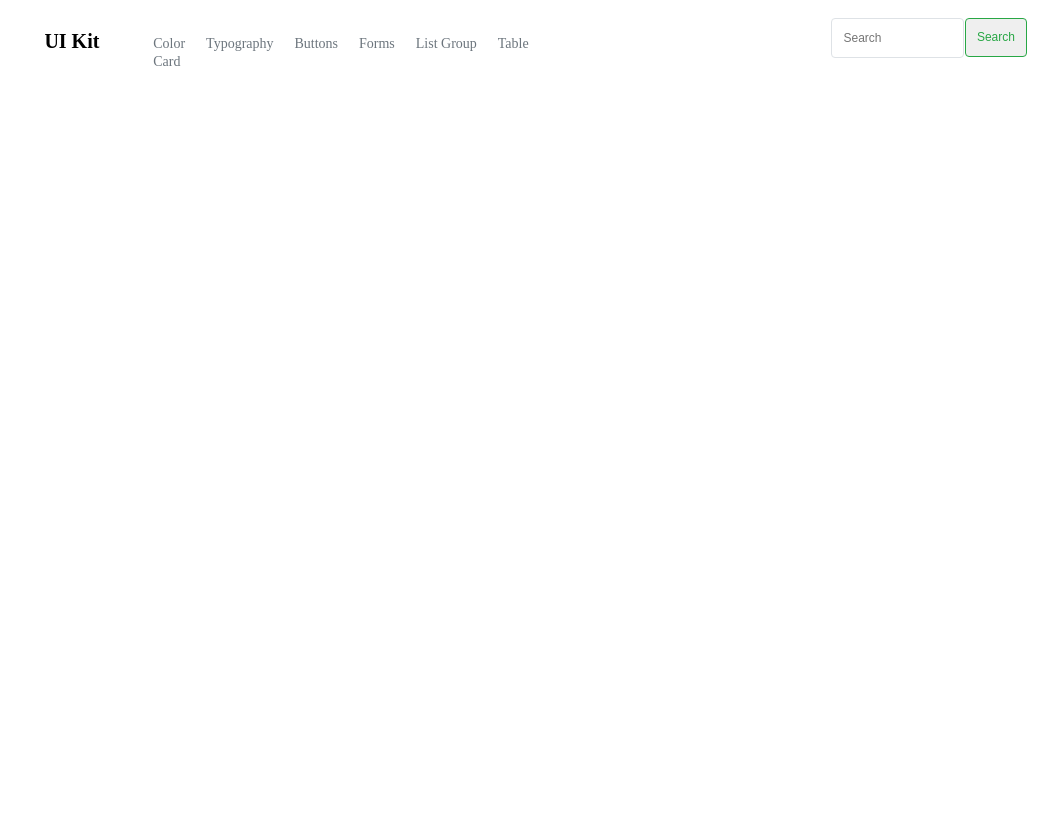
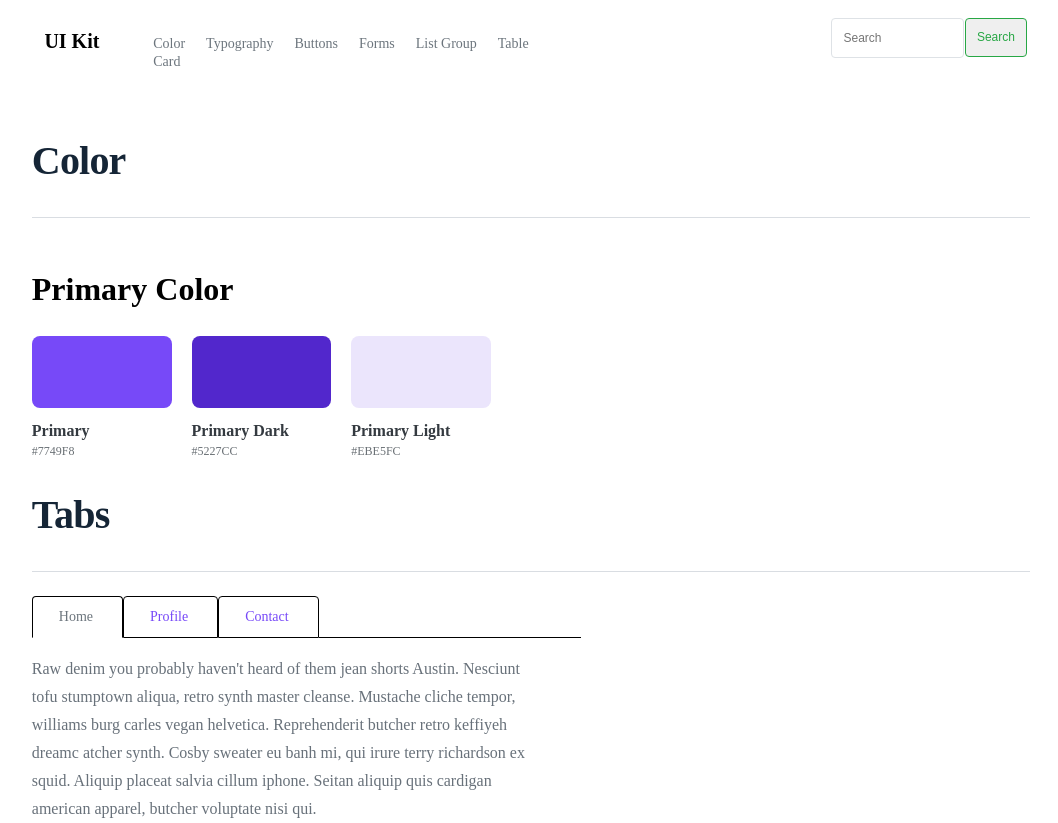
Before and after one commit to dubbyding/lf-itrn, a plain HTML site: page assignment/design-5/index.html in a window 1280 px wide. Shown: the whole page, without its empty margins (109-1167 px from the left). Before the commit the page ends 800 px from the top, so only its background shows below. Drawn offline with Linux system fonts and the light colour scheme.

Commit message:
tabs part complete

```diff
--- a/assignment/design-5/assets/css/layout.css
+++ b/assignment/design-5/assets/css/layout.css
@@ -29,3 +29,50 @@
 	padding: 11px 0 12px 0;
 	width: 31%;
 }
+.section-heading {
+	padding: 32px 0;
+}
+.color-section-heading {
+	padding: 52px 0 27px 0;
+}
+.color-area {
+	width: 100%;
+}
+.color-box {
+	width: 14%;
+	float: left;
+}
+.color-box:not(:first-child) {
+	margin-left: 2%;
+}
+.color-class {
+	width: 100%;
+	padding: 36px 0;
+	border-radius: 8px;
+}
+.color-detail {
+	margin: 13px 0 0 0;
+}
+.color-detail-hex {
+	margin: 4px 0 0 0;
+}
+.tabs-section-body {
+	width: 55%;
+	margin-top: 24px;
+}
+.actual-tabs {
+	width: 100%;
+}
+.tabs-name {
+	float: left;
+	padding: 9px 29px 10px 26px;
+}
+.empty-tab {
+	float: none;
+	overflow: hidden;
+	padding: 11.5px 0;
+}
+.tab-content {
+	width: 90%;
+	margin-top: 17px;
+}
--- a/assignment/design-5/assets/css/style.css
+++ b/assignment/design-5/assets/css/style.css
@@ -48,3 +48,76 @@
 
 	color: #28a745;
 }
+.body {
+	padding: 0 11%;
+}
+.section-heading {
+	font-style: normal;
+	font-weight: 700;
+	font-size: 40px;
+	line-height: 48px;
+	letter-spacing: -0.02em;
+
+	/* Heading/Title Color */
+
+	color: #152536;
+	border-bottom: 1px solid #d9dde2;
+}
+.color-section-heading {
+	font-style: normal;
+	font-weight: 600;
+	font-size: 32px;
+	line-height: 39px;
+}
+.color-detail-heading {
+	font-style: normal;
+	font-weight: 600;
+	font-size: 16px;
+	line-height: 19px;
+
+	/* Dark */
+
+	color: #343a40;
+}
+.color-detail-hex {
+	font-style: normal;
+	font-weight: 400;
+	font-size: 12px;
+	line-height: 15px;
+	/* identical to box height */
+
+	/* Body Text Color */
+
+	color: #6b7176;
+}
+.tabs-name {
+	font-style: normal;
+	font-weight: 500;
+	font-size: 14px;
+	line-height: 21px;
+	/* identical to box height, or 150% */
+
+	/* Primary/Color */
+
+	color: #7749f8;
+	border: 1px solid black;
+	border-radius: 4px 4px 0 0;
+}
+.current-active-tab {
+	color: #6c757d;
+	border-bottom: 1px solid white;
+}
+.empty-tab {
+	border-bottom: 1px solid black;
+}
+.tab-content {
+	font-style: normal;
+	font-weight: 400;
+	font-size: 16px;
+	line-height: 28px;
+	/* or 175% */
+
+	/* Body Text / Base Color */
+
+	color: #68717a;
+}
--- a/assignment/design-5/index.html
+++ b/assignment/design-5/index.html
@@ -15,7 +15,7 @@
                 Estimated time 20 mins
                 Actual Time 33 mins
         -->
-		<header class="header">
+		<header class="header clearfix">
 			<div class="header-logo">UI Kit</div>
 			<nav class="navigation">
 				<div class="navigation-list">
@@ -38,5 +38,68 @@
 				<input type="button" value="Search" class="header-button-area" />
 			</form>
 		</header>
+		<div class="body">
+			<!--
+			Color Section:-
+				Estimated time 20 mins
+				Actual Time 20mins 32secs
+		-->
+			<div class="color-section">
+				<div class="section-heading">Color</div>
+				<div class="color-section-heading">Primary Color</div>
+				<div class="color-area clearfix">
+					<div class="color-box">
+						<div class="color-class" style="background-color: #7749f8"></div>
+						<div class="color-detail">
+							<p class="color-detail-heading">Primary</p>
+							<p class="color-detail-hex">#7749F8</p>
+						</div>
+					</div>
+					<div class="color-box">
+						<div class="color-class" style="background-color: #5227cc"></div>
+						<div class="color-detail">
+							<p class="color-detail-heading">Primary Dark</p>
+							<p class="color-detail-hex">#5227CC</p>
+						</div>
+					</div>
+					<div class="color-box">
+						<div class="color-class" style="background-color: #ebe5fc"></div>
+						<div class="color-detail">
+							<p class="color-detail-heading">Primary Light</p>
+							<p class="color-detail-hex">#EBE5FC</p>
+						</div>
+					</div>
+				</div>
+			</div>
+			<!--
+				Tabs Section:-
+					Estimated time 20 mins
+					Actual time 40 mins
+			-->
+			<div class="tabs-section">
+				<div class="section-heading">Tabs</div>
+				<div class="tabs-section-body">
+					<div class="actual-tabs clearfix">
+						<div class="tabs-name current-active-tab">Home</div>
+						<div class="tabs-name">Profile</div>
+						<div class="tabs-name">Contact</div>
+						<div class="empty-tab">&nbsp;</div>
+					</div>
+					<div class="tab-content">
+						Raw denim you probably haven't heard of them jean shorts Austin.
+						Nesciunt tofu stumptown aliqua, retro synth master cleanse. Mustache
+						cliche tempor, williams burg carles vegan helvetica. Reprehenderit
+						butcher retro keffiyeh dreamc atcher synth. Cosby sweater eu banh
+						mi, qui irure terry richardson ex squid. Aliquip placeat salvia
+						cillum iphone. Seitan aliquip quis cardigan american apparel,
+						butcher voluptate nisi qui.
+					</div>
+				</div>
+			</div>
+			<!--
+				Buttons Section:
+					Estimated time: 20 mins
+			-->
+		</div>
 	</body>
 </html>
```
